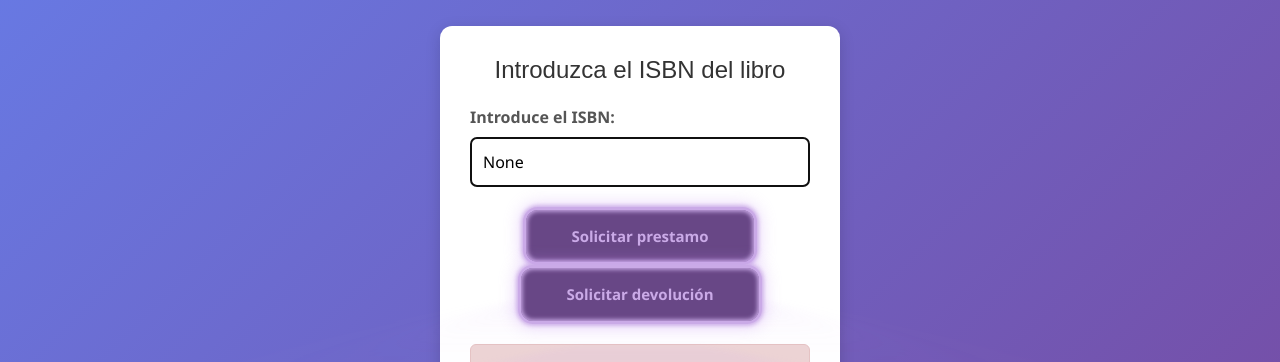
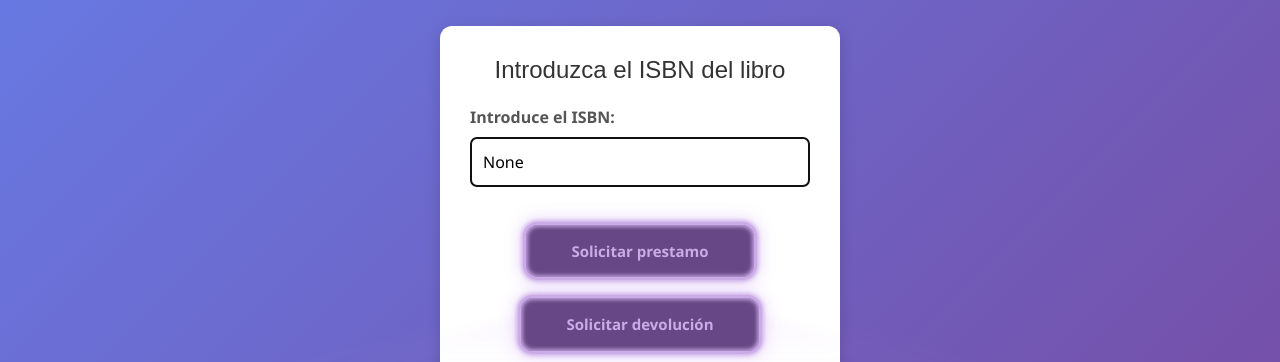
Before and after one commit to sergiorg03/EjerciciosPythonPOO, a Flask app: page /prestar_libro in a window 1280 px wide. Shown: the part 224-586 px from the top of the page. Run offline with Flask 3, Linux system fonts and the light colour scheme.

Commit message:
Espcaiado los botones de solicitud y prestamo

```diff
--- a/biblioteca_web/templates/base_prestar_devolver.html
+++ b/biblioteca_web/templates/base_prestar_devolver.html
@@ -48,7 +48,7 @@
                 <input type="text" id="isbn" name="isbn" placeholder="Ej: 123456789" required style="width: 100%; padding: 12px; margin-bottom: 20px; border: 1px solid #ccc;
                         border-radius: 6px; box-sizing: border-box; font-size: 16px;" autofocus value="{{ isbn }}">
 
-                <button type="submit" formaction="/prestar_libro" class="b_sol_pres">
+                <button type="submit" formaction="/prestar_libro" style="margin: 15px;" class="b_sol_pres">
                     <span>Solicitar prestamo</span>
                 </button>
                 <!--<button type="submit" formaction="/prestar_libro" style="width: 100%; padding: 12px; background-color: #007bff; color: white;
```
